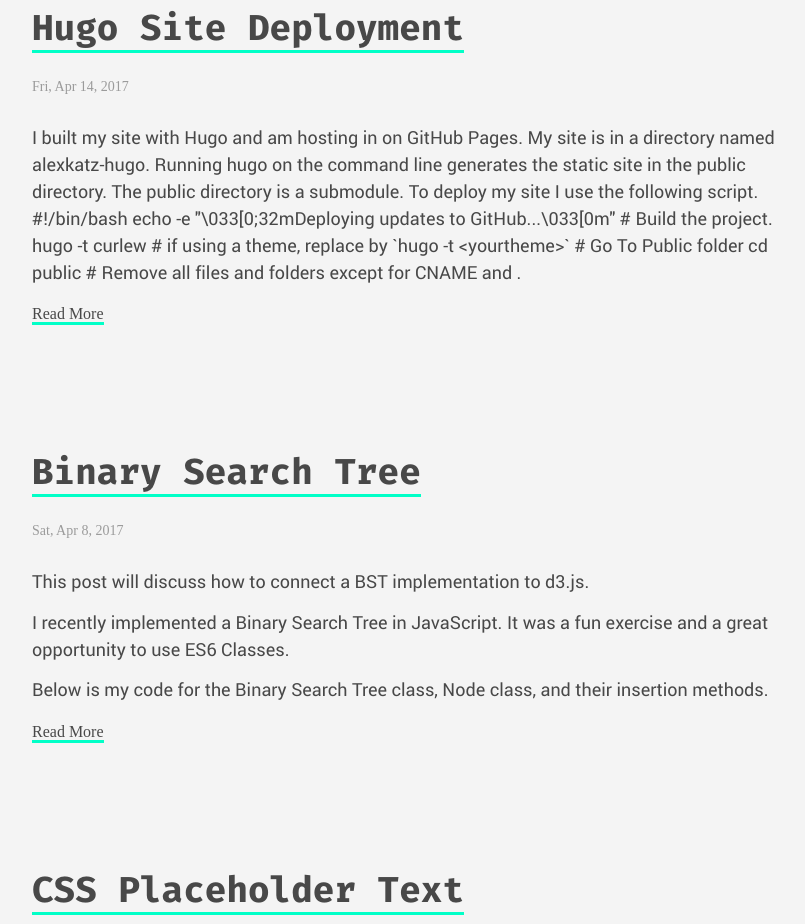
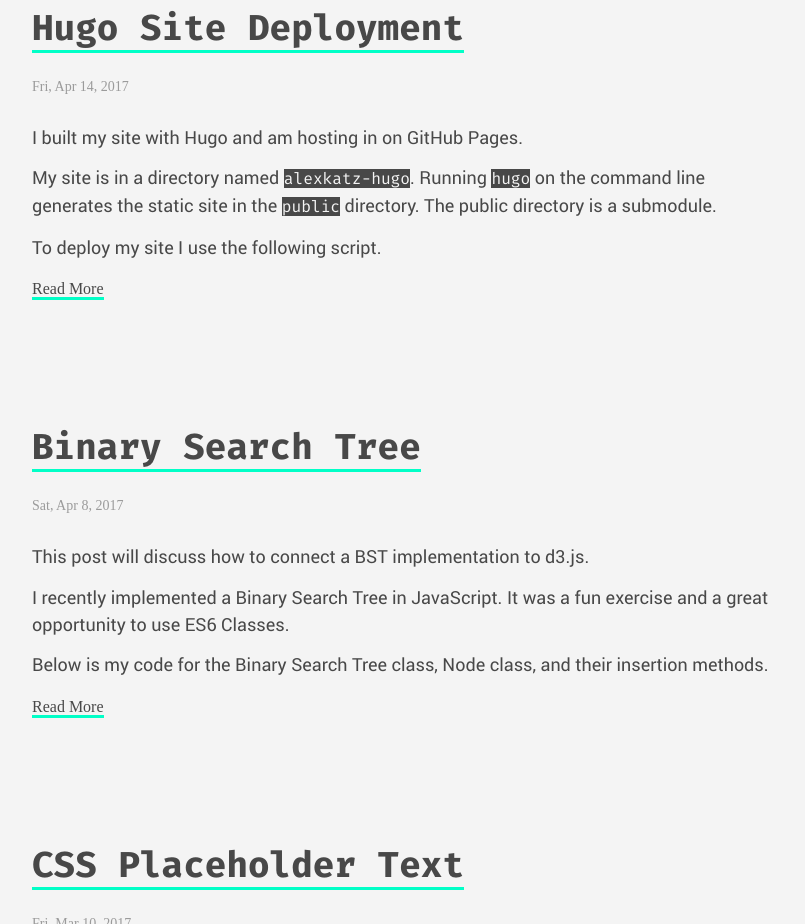
Before and after one commit to alexanderkatz/alexanderkatz.github.io, a plain HTML site: page posts/index.html in a window 1280 px wide. Shown: the part 956-1880 px from the top of the page, without its empty margins (233-1038 px from the left). Drawn offline with Linux system fonts and the light colour scheme; a web font is replaced by a local one.

Commit message:
rebuilding site Fri Apr 14 10:36:18 CDT 2017

```diff
--- a/index.xml
+++ b/index.xml
@@ -214,6 +214,8 @@ timeline.addEventListener(&lt;span style=&#34;color: #4070a0&#34;&gt;&amp;quot;c
 
 &lt;p&gt;To deploy my site I use the following script.&lt;/p&gt;
 
+&lt;p&gt;&lt;/p&gt;
+
 &lt;div class=&#34;highlight&#34; style=&#34;background: #f0f0f0&#34;&gt;&lt;pre style=&#34;line-height: 125%&#34;&gt;&lt;span&gt;&lt;/span&gt;&lt;span style=&#34;color: #60a0b0; font-style: italic&#34;&gt;#!/bin/bash&lt;/span&gt;
 
 &lt;span style=&#34;color: #007020&#34;&gt;echo&lt;/span&gt; -e &lt;span style=&#34;color: #4070a0&#34;&gt;&amp;quot;\033[0;32mDeploying updates to GitHub...\033[0m&amp;quot;&lt;/span&gt;
@@ -242,9 +244,7 @@ git push origin master
 
 &lt;span style=&#34;color: #60a0b0; font-style: italic&#34;&gt;# Come Back&lt;/span&gt;
 &lt;span style=&#34;color: #007020&#34;&gt;cd&lt;/span&gt; ..
-&lt;/pre&gt;&lt;/div&gt;
-
-</description>
+&lt;/pre&gt;&lt;/div&gt;</description>
     </item>
 
     <item>
--- a/posts/index.html
+++ b/posts/index.html
@@ -52,10 +52,13 @@
       <section class="post">
         <h2><a class="link" href="https://alexanderkatz.github.io/posts/hugo-site-deployment/">Hugo Site Deployment</a></h2>
         <h6 class="date">Fri, Apr 14, 2017</h6>
-        <p>I built my site with Hugo and am hosting in on GitHub Pages.
-My site is in a directory named alexkatz-hugo. Running hugo on the command line generates the static site in the public directory. The public directory is a submodule.
-To deploy my site I use the following script.
-#!/bin/bash echo -e &quot;\033[0;32mDeploying updates to GitHub...\033[0m&quot; # Build the project. hugo -t curlew # if using a theme, replace by `hugo -t &lt;yourtheme&gt;` # Go To Public folder cd public # Remove all files and folders except for CNAME and .</p>
+        <p><p>I built my site with Hugo and am hosting in on GitHub Pages.</p>
+
+<p>My site is in a directory named <code>alexkatz-hugo</code>. Running <code>hugo</code> on the command line generates the static site in the <code>public</code> directory. The public directory is a submodule.</p>
+
+<p>To deploy my site I use the following script.</p>
+
+<p></p></p>
         <p><a class="readmore link" href="https://alexanderkatz.github.io/posts/hugo-site-deployment/">Read More</a></p>
       </section>
       <section class="post">
--- a/posts/index.xml
+++ b/posts/index.xml
@@ -214,6 +214,8 @@ timeline.addEventListener(&lt;span style=&#34;color: #4070a0&#34;&gt;&amp;quot;c
 
 &lt;p&gt;To deploy my site I use the following script.&lt;/p&gt;
 
+&lt;p&gt;&lt;/p&gt;
+
 &lt;div class=&#34;highlight&#34; style=&#34;background: #f0f0f0&#34;&gt;&lt;pre style=&#34;line-height: 125%&#34;&gt;&lt;span&gt;&lt;/span&gt;&lt;span style=&#34;color: #60a0b0; font-style: italic&#34;&gt;#!/bin/bash&lt;/span&gt;
 
 &lt;span style=&#34;color: #007020&#34;&gt;echo&lt;/span&gt; -e &lt;span style=&#34;color: #4070a0&#34;&gt;&amp;quot;\033[0;32mDeploying updates to GitHub...\033[0m&amp;quot;&lt;/span&gt;
@@ -242,9 +244,7 @@ git push origin master
 
 &lt;span style=&#34;color: #60a0b0; font-style: italic&#34;&gt;# Come Back&lt;/span&gt;
 &lt;span style=&#34;color: #007020&#34;&gt;cd&lt;/span&gt; ..
-&lt;/pre&gt;&lt;/div&gt;
-
-</description>
+&lt;/pre&gt;&lt;/div&gt;</description>
     </item>
 
     <item>
```
Also changed, not shown: posts/hugo-site-deployment/index.html (+2 -2 lines).
